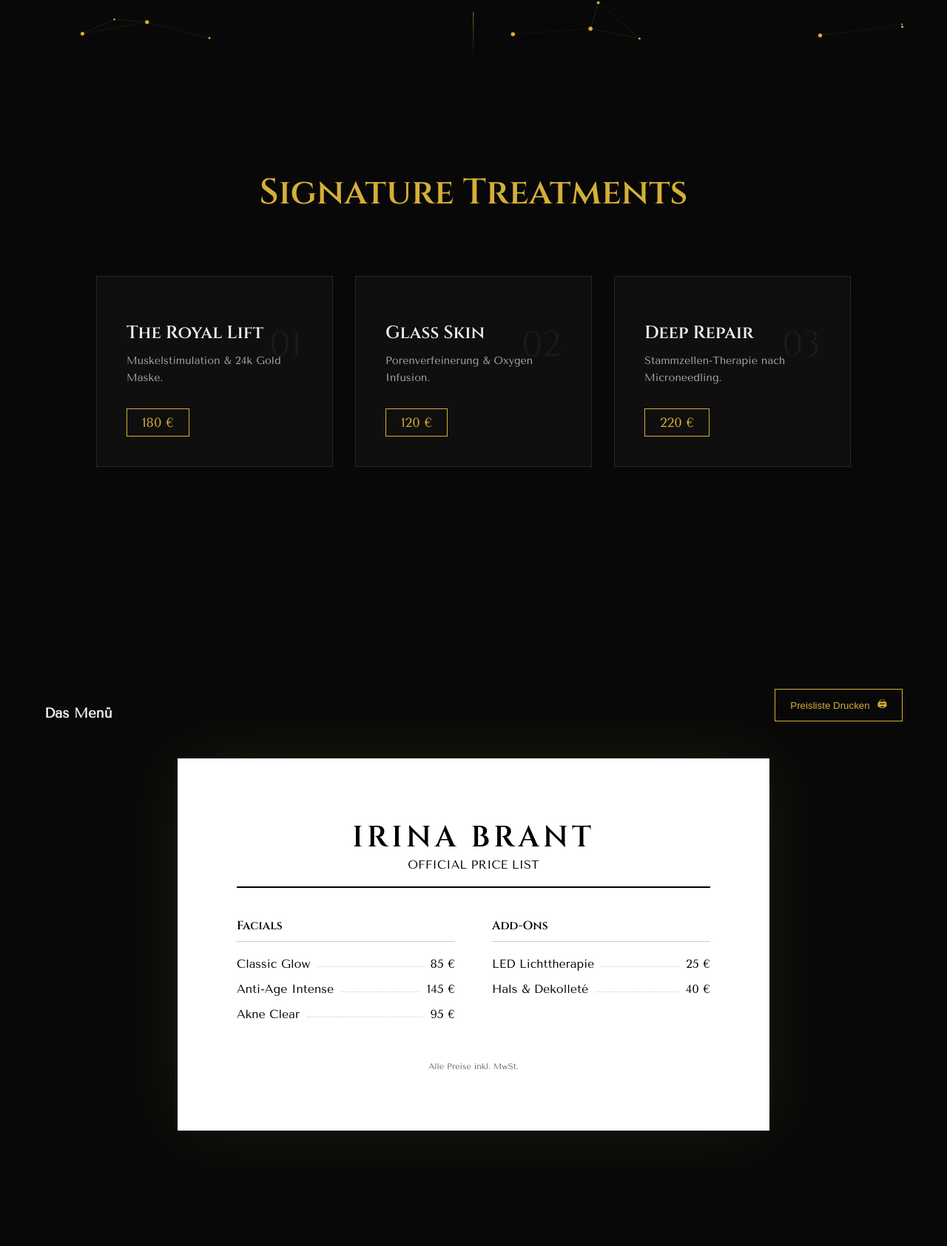
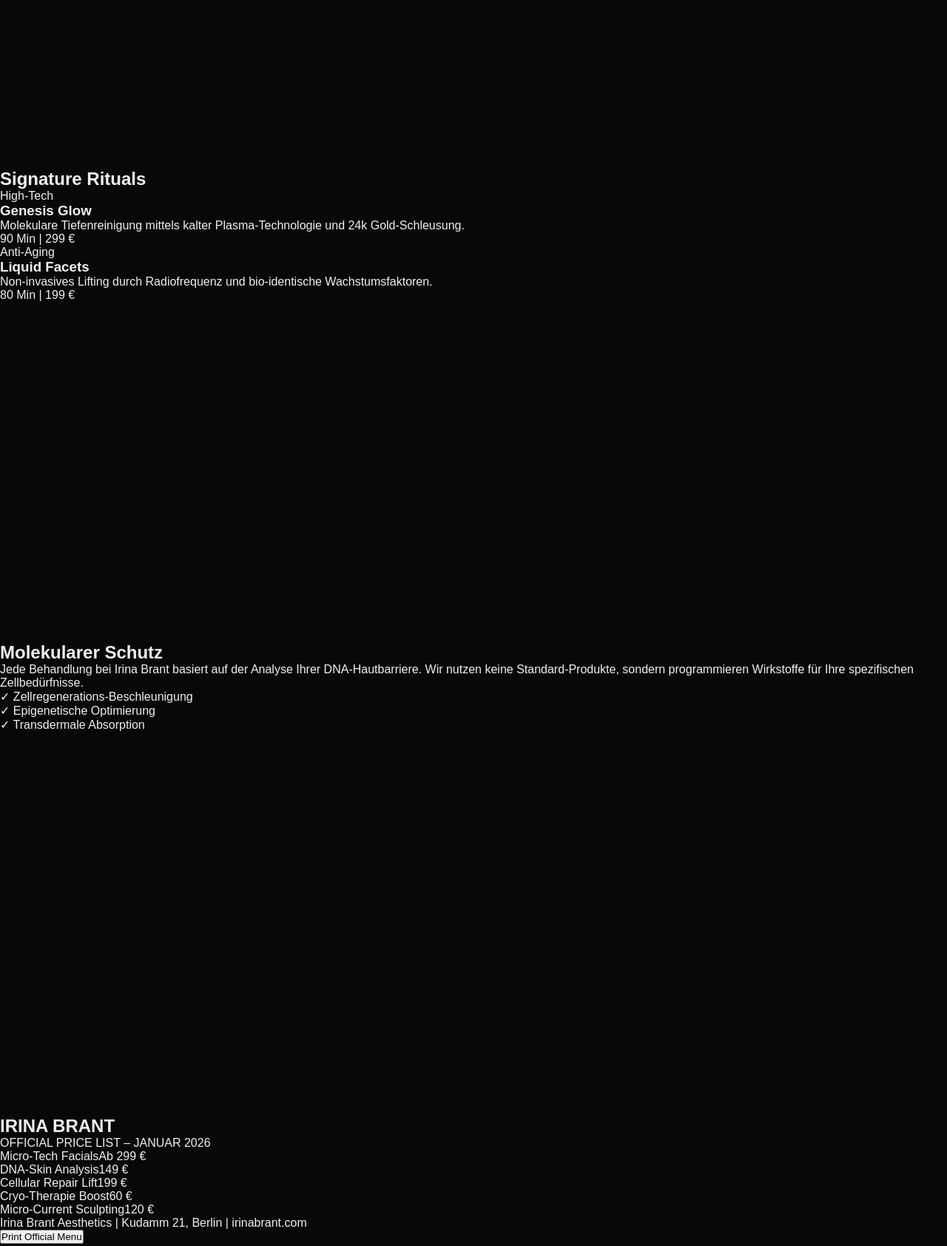
Before and after one commit to Mkylandia/Irinabrantbeautyandskincare, a plain HTML site: page index.html in a window 1280 px wide. Shown: the part 722-2406 px from the top of the page at 74% size. Drawn offline with nearby package versions, Linux system fonts and the light colour scheme.

Commit message:
Update index.html

```diff
--- a/index.html
+++ b/index.html
@@ -3,141 +3,107 @@
 <head>
     <meta charset="UTF-8">
     <meta name="viewport" content="width=device-width, initial-scale=1.0">
-    <title>Irina Brant | Beyond Beauty</title>
-    <link rel="preconnect" href="https://fonts.googleapis.com">
-    <link rel="preconnect" href="https://fonts.gstatic.com" crossorigin>
-    <link href="https://fonts.googleapis.com/css2?family=Cinzel:wght@400;600&family=Tenor+Sans&display=swap" rel="stylesheet">
+    <title>Irina Brant | Hyper-Aesthetics</title>
+    <link href="https://fonts.googleapis.com/css2?family=Cinzel:wght@400;700&family=Montserrat:wght@100;300;400;600&display=swap" rel="stylesheet">
     <link rel="stylesheet" href="style.css">
 </head>
 <body>
 
-    <canvas id="lux-canvas"></canvas>
+    <div class="luxury-bg-glow"></div>
+    <div class="custom-cursor"></div>
 
-    <div class="cursor-glow"></div>
-
-    <nav>
-        <div class="logo">IRINA BRANT</div>
-        <div class="menu">
-            <a href="#skincare">Skincare</a>
-            <a href="#prices">Preise</a>
-            <a href="#booking" class="btn-book">Termin</a>
+    <nav class="glass-nav">
+        <div class="nav-content">
+            <div class="logo">IRINA BRANT<span>HYPER-AESTHETICS</span></div>
+            <div class="nav-links">
+                <a href="#rituale">Rituale</a>
+                <a href="#science">Die Wissenschaft</a>
+                <a href="#prices" class="nav-cta">Menü & Druck</a>
+            </div>
         </div>
     </nav>
 
     <header class="hero">
-        <div class="hero-content">
-            <h2 class="pre-title reveal-text">Est. 2024</h2>
-            <h1 class="main-title reveal-text">GOLDEN <br> <span class="hollow">ERA</span></h1>
-            <p class="subtitle reveal-text">High Performance Skincare & Aesthetics</p>
-            <div class="scroll-indicator">
-                <span>Explore</span>
-                <div class="line"></div>
-            </div>
+        <div class="hero-3d-wrap">
+            <h1 class="main-title" id="tilt-title">
+                THE FUTURE <br>
+                <span class="gold-text">OF SKIN</span>
+            </h1>
+            <p class="hero-info">Personalisierte Bio-Engineering-Skincare. <br>Est. 2026. Berlin & Dubai.</p>
         </div>
+        <div class="scroll-down-icon"></div>
     </header>
 
-    <section id="skincare" class="section">
-        <div class="container">
-            <h3 class="section-heading" data-scroll>Signature Treatments</h3>
-
-            <div class="cards-wrapper">
-                <div class="lux-card" data-scroll>
-                    <div class="card-inner">
-                        <span class="num">01</span>
-                        <h4>The Royal Lift</h4>
-                        <p>Muskelstimulation & 24k Gold Maske.</p>
-                        <div class="price-tag">180 €</div>
-                        <div class="shine"></div>
+    <section id="rituale" class="section">
+        <h2 class="section-title">Signature Rituals</h2>
+        <div class="rituals-grid">
+            <div class="ritual-card" data-tilt>
+                <div class="card-glass">
+                    <span class="card-tag">High-Tech</span>
+                    <h3>Genesis Glow</h3>
+                    <p>Molekulare Tiefenreinigung mittels kalter Plasma-Technologie und 24k Gold-Schleusung.</p>
+                    <div class="card-details">
+                        <span>90 Min</span>
+                        <span class="divider">|</span>
+                        <span>299 €</span>
                     </div>
                 </div>
-
-                <div class="lux-card" data-scroll>
-                    <div class="card-inner">
-                        <span class="num">02</span>
-                        <h4>Glass Skin</h4>
-                        <p>Porenverfeinerung & Oxygen Infusion.</p>
-                        <div class="price-tag">120 €</div>
-                        <div class="shine"></div>
-                    </div>
-                </div>
-
-                <div class="lux-card" data-scroll>
-                    <div class="card-inner">
-                        <span class="num">03</span>
-                        <h4>Deep Repair</h4>
-                        <p>Stammzellen-Therapie nach Microneedling.</p>
-                        <div class="price-tag">220 €</div>
-                        <div class="shine"></div>
+            </div>
+            <div class="ritual-card" data-tilt>
+                <div class="card-glass">
+                    <span class="card-tag">Anti-Aging</span>
+                    <h3>Liquid Facets</h3>
+                    <p>Non-invasives Lifting durch Radiofrequenz und bio-identische Wachstumsfaktoren.</p>
+                    <div class="card-details">
+                        <span>80 Min</span>
+                        <span class="divider">|</span>
+                        <span>199 €</span>
                     </div>
                 </div>
             </div>
         </div>
     </section>
 
-    <section id="prices" class="section dark-section">
-        <div class="container">
-            <div class="price-header" data-scroll>
-                <h3>Das Menü</h3>
-                <button onclick="window.print()" class="print-trigger">
-                    <span>Preisliste Drucken</span>
-                    <div class="icon">🖨</div>
-                </button>
+    <section id="science" class="section white-section">
+        <div class="content-split">
+            <div class="text-block">
+                <h2>Molekularer Schutz</h2>
+                <p>Jede Behandlung bei Irina Brant basiert auf der Analyse Ihrer DNA-Hautbarriere. Wir nutzen keine Standard-Produkte, sondern programmieren Wirkstoffe für Ihre spezifischen Zellbedürfnisse.</p>
+                <ul class="benefit-list">
+                    <li>✓ Zellregenerations-Beschleunigung</li>
+                    <li>✓ Epigenetische Optimierung</li>
+                    <li>✓ Transdermale Absorption</li>
+                </ul>
             </div>
-
-            <div class="price-paper">
-                <div class="paper-header">
-                    <h2>IRINA BRANT</h2>
-                    <p>OFFICIAL PRICE LIST</p>
-                </div>
-
-                <div class="price-grid">
-                    <div class="category">
-                        <h4>Facials</h4>
-                        <ul>
-                            <li>
-                                <span class="name">Classic Glow</span>
-                                <span class="spacer"></span>
-                                <span class="cost">85 €</span>
-                            </li>
-                            <li>
-                                <span class="name">Anti-Age Intense</span>
-                                <span class="spacer"></span>
-                                <span class="cost">145 €</span>
-                            </li>
-                            <li>
-                                <span class="name">Akne Clear</span>
-                                <span class="spacer"></span>
-                                <span class="cost">95 €</span>
-                            </li>
-                        </ul>
-                    </div>
-
-                    <div class="category">
-                        <h4>Add-Ons</h4>
-                        <ul>
-                            <li>
-                                <span class="name">LED Lichttherapie</span>
-                                <span class="spacer"></span>
-                                <span class="cost">25 €</span>
-                            </li>
-                            <li>
-                                <span class="name">Hals & Dekolleté</span>
-                                <span class="spacer"></span>
-                                <span class="cost">40 €</span>
-                            </li>
-                        </ul>
-                    </div>
-                </div>
-                <div class="paper-footer">
-                    <p>Alle Preise inkl. MwSt.</p>
-                </div>
+            <div class="floating-3d-element">
+                <div class="dna-strand"></div>
             </div>
         </div>
     </section>
 
-    <footer>
-        <p>Created for Excellence.</p>
-    </footer>
+    <section id="prices" class="section">
+        <div class="print-container">
+            <div class="print-card" id="printable-area">
+                <div class="print-header">
+                    <h2>IRINA BRANT</h2>
+                    <p>OFFICIAL PRICE LIST – JANUAR 2026</p>
+                </div>
+
+                <div class="price-table">
+                    <div class="price-row"><span>Micro-Tech Facials</span><span>Ab 299 €</span></div>
+                    <div class="price-row"><span>DNA-Skin Analysis</span><span>149 €</span></div>
+                    <div class="price-row"><span>Cellular Repair Lift</span><span>199 €</span></div>
+                    <div class="price-row"><span>Cryo-Therapie Boost</span><span>60 €</span></div>
+                    <div class="price-row"><span>Micro-Current Sculpting</span><span>120 €</span></div>
+                </div>
+
+                <div class="print-footer">
+                    Irina Brant Aesthetics | Kudamm 21, Berlin | irinabrant.com
+                </div>
+            </div>
+            <button onclick="window.print()" class="luxury-print-btn">Print Official Menu</button>
+        </div>
+    </section>
 
     <script src="script.js"></script>
 </body>
```
